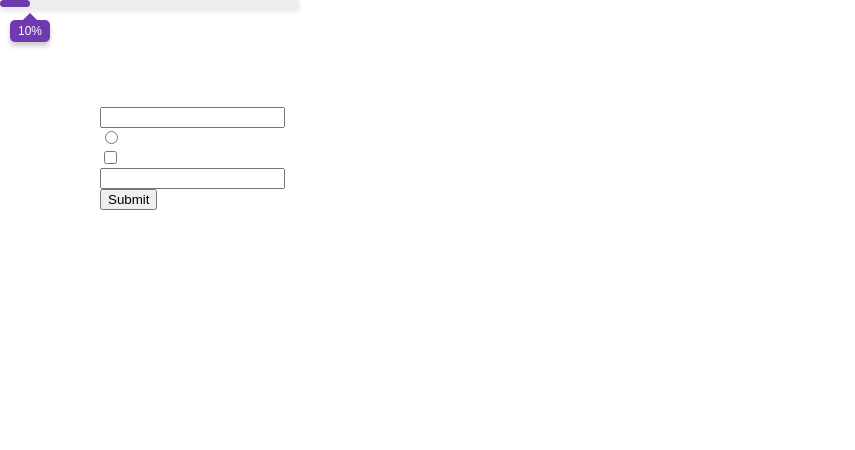
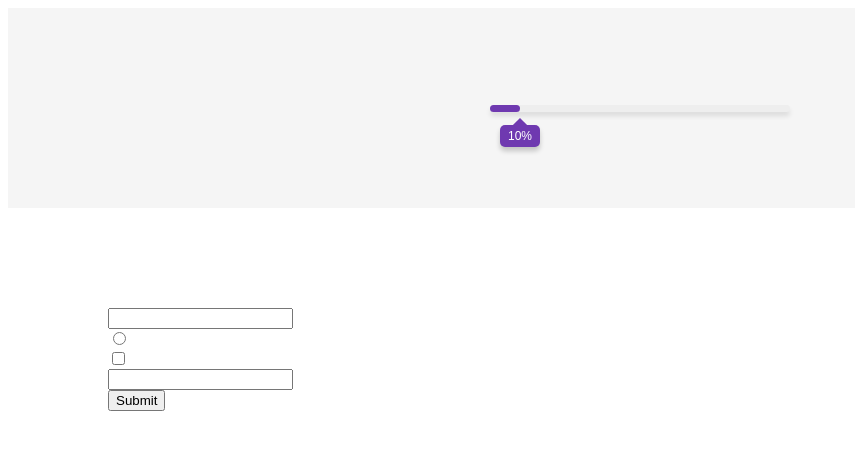
Before and after one commit to ChernenkoRuslan/-------, a plain HTML site: page 2. Progress bar/Progress Bar with Percentage/index.html in a window 1280 px wide. Shown: the whole page, without its empty margins (0-855 px from the left). Drawn offline with Linux system fonts and the light colour scheme.

Commit message:
styling progress and forms

```diff
--- a/2. Progress bar/Progress Bar with Percentage/css/style.css
+++ b/2. Progress bar/Progress Bar with Percentage/css/style.css
@@ -2,13 +2,14 @@
     box-sizing: border-box;
   }
 
-  body {
-    /* display: flex; */
+  .container {
+    display: flex;
     align-items: center;
     justify-content: center;
     font-family: sans-serif;
-    min-height: 100vh;
+    min-height: 200px;
     margin: 0;
+    background: #f5f5f5;
   }
 
   .progress-container {
```
